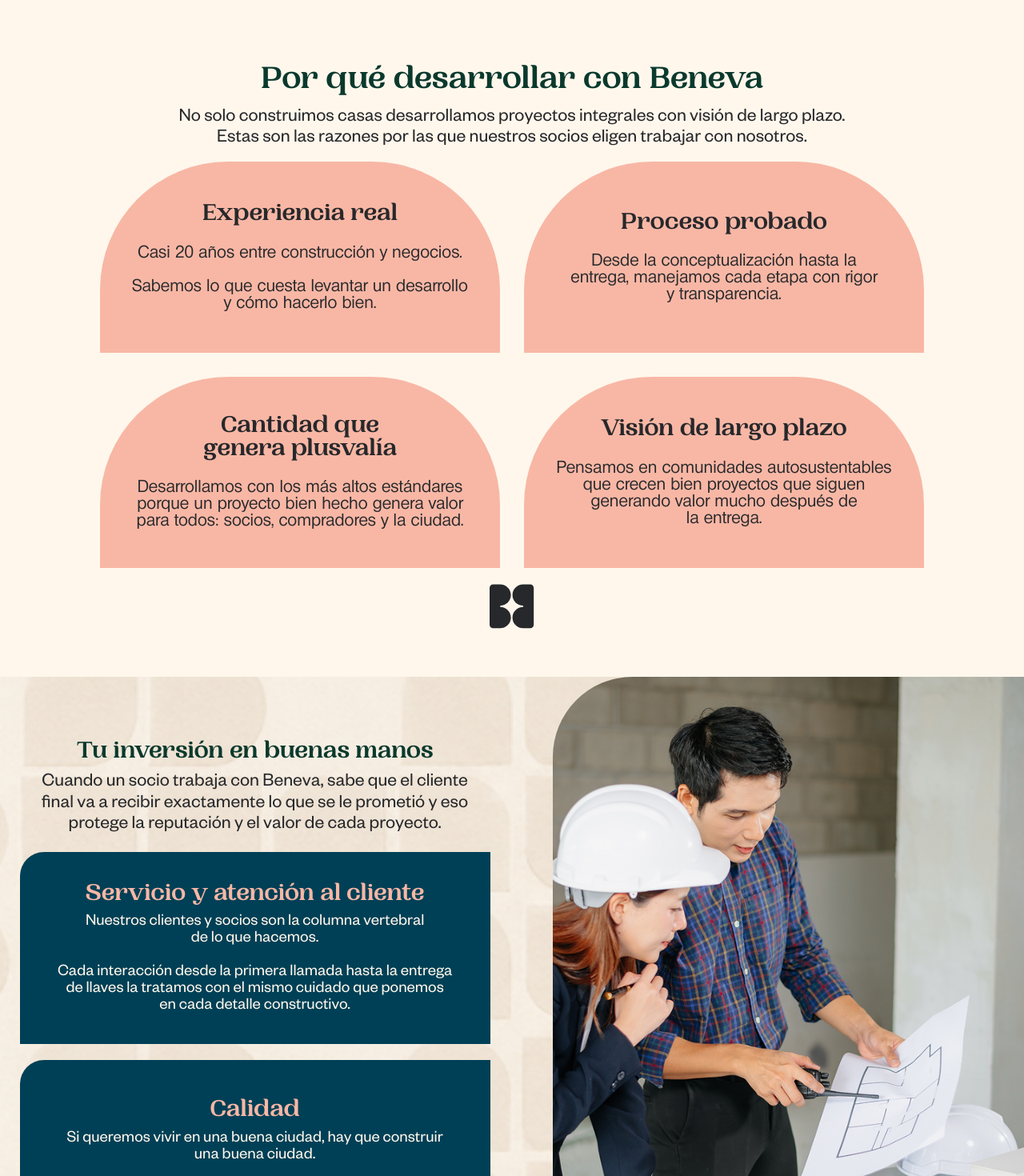
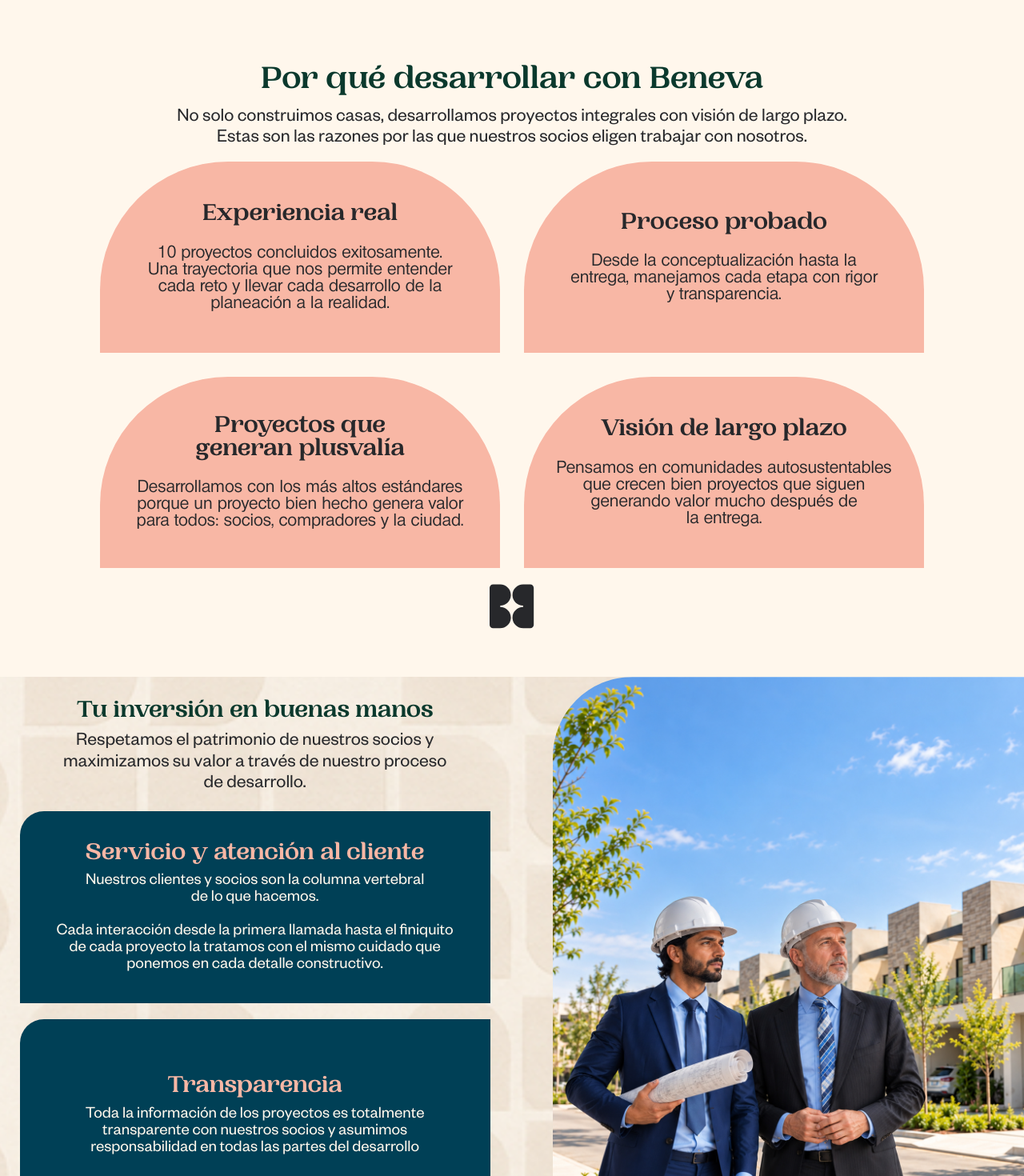
Before and after one commit to xperiencegroup/beneva-landing, a React (Vite) app: page /desarrollemos-juntos in a window 1280 px wide. Shown: the part 780-2250 px from the top of the page at 80% size. Built offline with nearby package versions, Linux system fonts and the light colour scheme; grey boxes are pictures that could not be loaded.

Commit message:
Cambios de beneva

```diff
--- a/src/pages/desarrollemos-juntos/components/desarrollemos-formulario.jsx
+++ b/src/pages/desarrollemos-juntos/components/desarrollemos-formulario.jsx
@@ -182,7 +182,7 @@
             <input
               {...register("interest")}
               type="text"
-              placeholder="Horizontal o Vertical"
+              placeholder="Habitacional e Industrial"
               className="w-full h-[60px] formulario text-beige-hogar bg-verde-confianza placeholder:text-beige-hogar outline-none"
             />
           </div>
--- a/src/pages/desarrollemos-juntos/components/desarrollemos-inversion.jsx
+++ b/src/pages/desarrollemos-juntos/components/desarrollemos-inversion.jsx
@@ -30,10 +30,9 @@
               <h3 className="subtitle font-woodland text-verde-confianza font-bold leading-none">
                 Tu inversión en buenas manos
               </h3>
-              <p className="paragraph text-center leading-tight lg:leading-none text-gris-profundo max-w-[500px] lg:max-w-[540px]">
-                Cuando un socio trabaja con Beneva, sabe que el cliente final va
-                a recibir exactamente lo que se le prometió y eso protege la
-                reputación y el valor de cada proyecto.
+              <p className="paragraph text-center leading-tight lg:leading-none text-gris-profundo max-w-[500px]">
+                Respetamos el patrimonio de nuestros socios y maximizamos su
+                valor a través de nuestro proceso de desarrollo.
               </p>
             </div>
 
@@ -49,9 +48,9 @@
                 Nuestros clientes y socios son la columna vertebral{" "}
                 <br className="hidden lg:block" /> de lo que hacemos.
                 <br /> <br />
-                Cada interacción desde la primera llamada hasta la entrega de
-                llaves la tratamos con el mismo cuidado que ponemos en cada
-                detalle constructivo.
+                Cada interacción desde la primera llamada hasta el finiquito de
+                cada proyecto la tratamos con el mismo cuidado que ponemos en
+                cada detalle constructivo.
               </p>
             </div>
 
@@ -61,14 +60,13 @@
               className={`reveal ${isVisible ? "is-visible" : ""} flex flex-col w-full max-[490px]:min-h-[300px] min-[490px]:h-[170px] md:h-[190px] lg:h-[220px] xl:h-[240px] items-center justify-center px-[24px] py-[40px] md:px-[clamp(21px,3.594vw,46px)] md:py-[clamp(9px,1.563vw,20px)] rounded-tl-[80px] sm:rounded-tl-[30px] gap-[5px] bg-azul-integro`}
             >
               <h4 className="subtitle font-woodland font-bold leading-none text-rosa-bienestar">
-                Calidad
+                Transparencia
               </h4>
               <p className="max-w-[659px] text-beige-hogar parrafos-bloques leading-tight text-center">
-                Si queremos vivir en una buena ciudad, hay que construir una
-                buena ciudad.
-                <br /> <br />
-                Tenemos el más alto estándar de calidad en nuestros trabajos sin
-                excepciones.
+                Toda la información de los proyectos es totalmente{" "}
+                <br className="max-sm:hidden" /> transparente con nuestros
+                socios y asumimos <br className="max-sm:hidden" />{" "}
+                responsabilidad en todas las partes del desarrollo
               </p>
             </div>
           </div>
@@ -76,13 +74,13 @@
 
         {/* Image */}
         <div
-          className={`reveal-right ${isVisible ? "is-visible" : ""} w-full lg:w-[46%] h-[417px] lg:h-[100vh] relative rounded-tl-[40px] sm:rounded-tl-[60px] lg:rounded-tl-[100px] overflow-hidden shrink-0`}
+          className={`reveal-right ${isVisible ? "is-visible" : ""} w-full lg:w-[46%] self-stretch relative rounded-tl-[40px] sm:rounded-tl-[60px] lg:rounded-tl-[100px] overflow-hidden shrink-0`}
         >
           <img
             src={mainImage}
             alt="Imagen principal"
             draggable={false}
-            className="absolute inset-0 w-full h-full object-cover"
+            className="absolute inset-0 w-full h-full object-cover object-[0%_50%]"
           />
         </div>
       </div>
--- a/src/pages/desarrollemos-juntos/components/desarrollemos-razones.jsx
+++ b/src/pages/desarrollemos-juntos/components/desarrollemos-razones.jsx
@@ -5,7 +5,7 @@
   {
     number: "01",
     title: "Experiencia real",
-    text: "Casi 20 años entre construcción y negocios.\n\n Sabemos lo que cuesta levantar un desarrollo y cómo hacerlo bien.",
+    text: "10 proyectos concluidos exitosamente.\n Una trayectoria que nos permite entender cada reto y llevar cada desarrollo de la planeación a la realidad.",
   },
   {
     number: "02",
@@ -14,7 +14,7 @@
   },
   {
     number: "03",
-    title: "Cantidad que genera plusvalía",
+    title: "Proyectos que \n generan plusvalía",
     text: "Desarrollamos con los más altos estándares porque un proyecto bien hecho genera valor para todos: socios, compradores y la ciudad.",
   },
   {
@@ -40,7 +40,7 @@
           Por qué desarrollar con Beneva
         </h2>
         <p className="max-w-[1160px] paragraph leading-tight text-gris-profundo">
-          No solo construimos casas desarrollamos proyectos integrales con
+          No solo construimos casas, desarrollamos proyectos integrales con
           visión de largo plazo.
           <br />
           Estas son las razones por las que nuestros socios eligen trabajar con
@@ -60,7 +60,7 @@
             }}
             className={`reveal-scale ${isVisible ? "is-visible" : ""} flex flex-col items-center justify-center text-center w-full w-[295px] max-md:h-[280px] max-md:max-w-[300px] md:max-w-[clamp(245px,41.641vw,500px)] h-[clamp(164px,27.813vw,239px)] bg-rosa-bienestar rounded-t-[120px] lg:rounded-t-[160px] px-[34px] py-[40px] md:p-[clamp(24px,3.125vw,40px)] gap-[20px] md:gap-[clamp(9px,1.563vw,20px)]`}
           >
-            <h3 className="subtitle font-woodland text-gris-profundo font-bold leading-none">
+            <h3 className="subtitle font-woodland text-gris-profundo font-bold leading-none whitespace-pre-line">
               <span>{step.title}</span>
             </h3>
 
--- a/src/pages/home/components/home-compromiso.jsx
+++ b/src/pages/home/components/home-compromiso.jsx
@@ -25,9 +25,7 @@
       {/* Content */}
       <div className="relative flex flex-col md:flex-row w-full h-full items-center md:gap-[60px]">
         {/* Image */}
-        <div
-          className={`reveal-left ${isVisible ? "is-visible" : ""} w-full md:w-[50%] h-[552px] md:h-[92vh] relative rounded-tr-[100px] overflow-hidden shrink-0`}
-        >
+        <div className="w-full md:w-[50%] self-stretch relative rounded-tr-[100px] overflow-hidden ">
           <img
             src={mainImage}
             alt="Imagen principal"
@@ -37,7 +35,7 @@
         </div>
 
         {/* Text  */}
-        <div className="flex md:w-[66%] min-w-0 h-full justify-start items-center max-md:px-[40px] max-md:py-[30px] md:pr-2">
+        <div className="flex md:w-[66%] min-w-0 h-full justify-start items-center max-md:px-[40px] max-md:py-[30px] md:pr-2 py-[30px]">
           <div className="flex flex-col w-full max-w-[615px] gap-[20px] md:gap-[20px] text-center">
             {/* Nuestro compromiso con la calidad */}
             <div
--- a/src/pages/home/components/home-construimos.jsx
+++ b/src/pages/home/components/home-construimos.jsx
@@ -8,7 +8,7 @@
     {
       number: "01",
       title: "Conceptualización",
-      text: "Todos somos colaboradores y colaboramos juntos para hacer que las cosas sucedan.",
+      text: "Adaptamos cada proyecto para priorizar el estilo y calidad de vida de nuestros residentes",
     },
     {
       number: "02",
@@ -18,7 +18,7 @@
     {
       number: "03",
       title: "Acompañamiento al cliente",
-      text: "Desde el primer contacto hasta la entrega, tenemos a alguien de nuestro equipo disponible para resolver dudas, guiar el proceso y hacer que la experiencia sea clara y tranquila.",
+      text: "Desde el primer contacto hasta la entrega, tenemos a alguien de nuestro equipo disponible para resolver dudas, guiar el proceso y hacer que la experiencia sea placentera.",
     },
     {
       number: "04",
--- a/src/pages/proyectos/components/proyectos-mision.jsx
+++ b/src/pages/proyectos/components/proyectos-mision.jsx
@@ -19,8 +19,9 @@
         />
 
         <p className="max-w-[1160px] paragraph text-center leading-[110%] text-gris-profundo">
-          Dos prototipos de vivienda, más de 5,500 m² de amenidades y vigilancia
-          24/7 <br /> en una de las zonas de mayor crecimiento de Apodaca.
+          Cuatro prototipos de vivienda, más de 5,500 m² de amenidades y
+          vigilancia 24/7 <br /> en una de las zonas de mayor crecimiento de
+          Apodaca.
           <br />
           <br />
           El hogar que tu familia merece está aquí.
```
Also changed, not shown: src/pages/quienes-somos/components/quienes-somos-historia.jsx (+8 -9 lines), src/assets/images/sections/desarrollemos-juntos/inversion-main.jpg.
